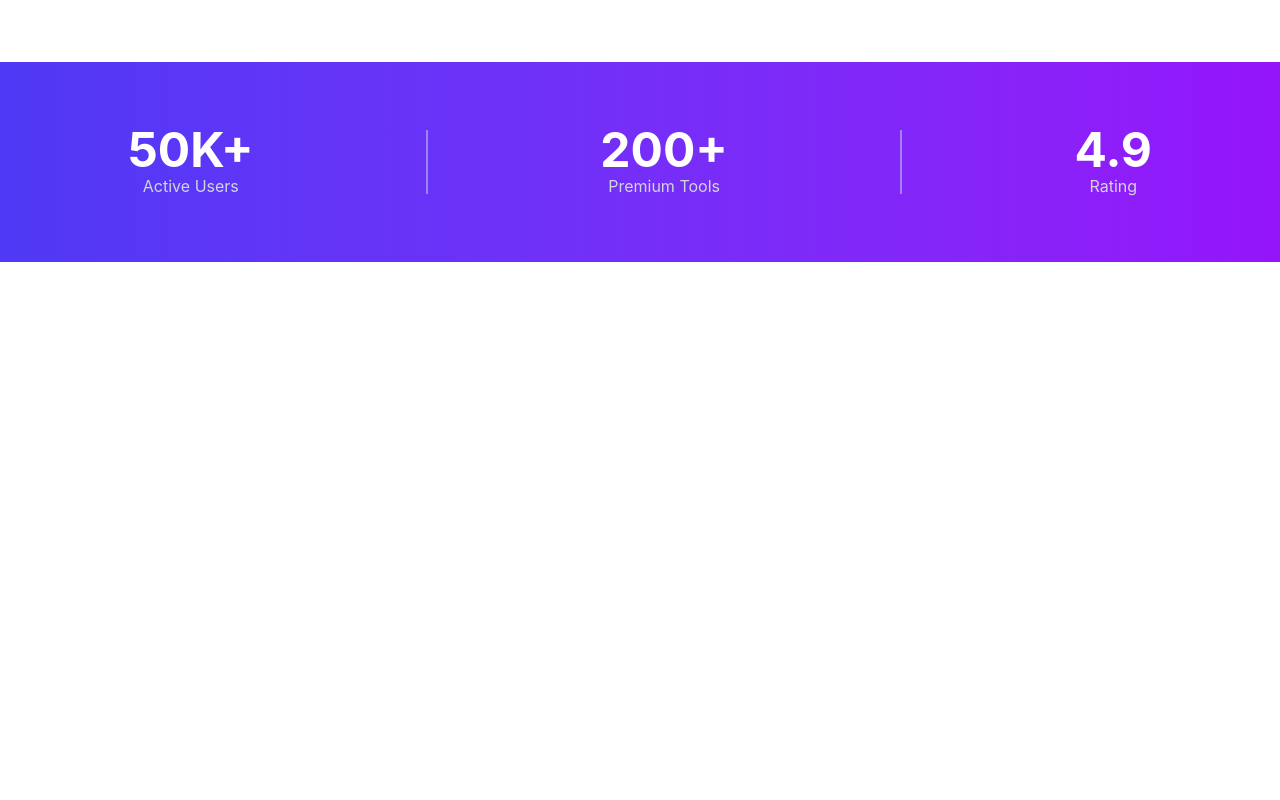
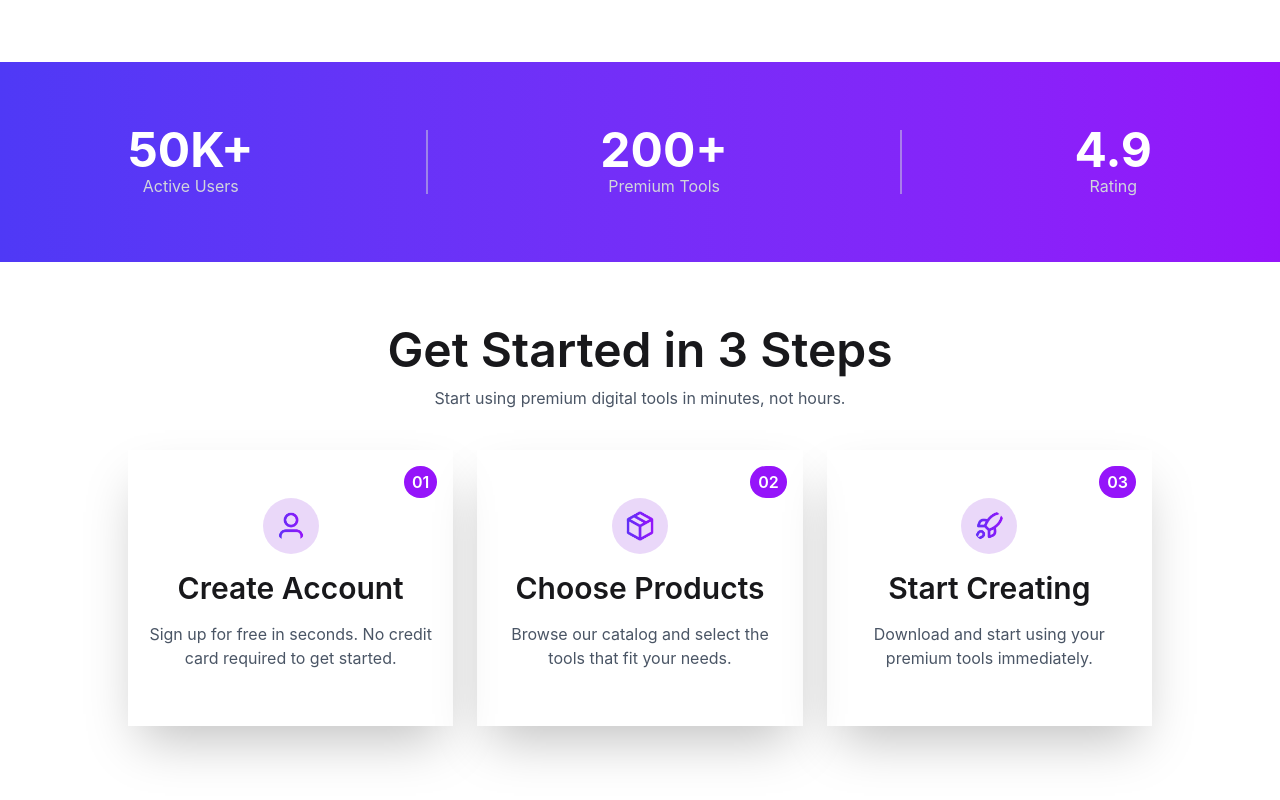
Before and after one commit to Nayem0087/assignment-06, a React (Vite) app: page / in a window 1280 px wide. Shown: the part 631-1431 px from the top of the page. Before the commit the page ends 957 px from the top, so only its background shows below. Built offline with nearby package versions, Linux system fonts and the light colour scheme.

Commit message:
added my get started card section

```diff
--- a/src/App.jsx
+++ b/src/App.jsx
@@ -2,6 +2,7 @@
 import './App.css'
 import ActiveUser from './assets/Component/ActiveUser'
 import Banner from './assets/Component/Banner'
+import GetStarted from './assets/Component/GetStarted'
 import Navbar from './assets/Component/Navbar'
 
 function App() {
@@ -12,6 +13,7 @@ function App() {
      <Navbar/>
      <Banner/>
      <ActiveUser/>
+     <GetStarted/>
     </>
   )
 }
--- /dev/null
+++ b/src/assets/Component/GetStarted.jsx
@@ -0,0 +1,49 @@
+import React from 'react';
+import userIcon from '../../../assets/banner/user.png'
+import packageIcon from '../../../assets/banner/package.png'
+import rocketIcon from '../../../assets/banner/rocket.png'
+
+const GetStarted = () => {
+    return (
+        <div>
+            <h2 className='font-semibold text-5xl text-center'>Get Started in 3 Steps</h2>
+            <p className='text-gray-600 text-center pt-3 pb-10'>Start using premium digital tools in minutes, not hours.</p>
+            <div className='max-w-[80%] mx-auto grid grid-cols-3 gap-6 mb-20'>
+                <div className='shadow-2xl flex flex-col text-center p-4'>
+                    <button className='flex justify-end'>
+                        <a className='bg-[#9514FA] rounded-full py-1 px-2 flex justify-center text-white font-semibold'>01</a>
+                    </button>
+                    <button className='flex items-center justify-center'>
+                        <img className='max-w-14 px-3 py-3 rounded-full bg-[#a85ee53e] ' src={userIcon} alt="" />
+                    </button>
+                    <h3 className='font-semibold text-3xl py-4'>Create Account</h3>
+                    <p className='text-gray-600 pb-10'>Sign up for free in seconds. No credit card required to get started.</p>
+                </div>
+
+                <div className='shadow-2xl flex flex-col text-center p-4'>
+                    <button className='flex justify-end'>
+                        <a className='bg-[#9514FA] rounded-full py-1 px-2 flex justify-center text-white font-semibold'>02</a>
+                    </button>
+                    <button className='flex items-center justify-center'>
+                        <img className='max-w-14 px-3 py-3 rounded-full bg-[#a85ee53e] ' src={packageIcon} alt="" />
+                    </button>
+                    <h3 className='font-semibold text-3xl py-4'>Choose Products</h3>
+                    <p className='text-gray-600 pb-10'>Browse our catalog and select the tools that fit your needs.</p>
+                </div>
+
+                <div className='shadow-2xl flex flex-col text-center p-4'>
+                    <button className='flex justify-end'>
+                        <a className='bg-[#9514FA] rounded-full py-1 px-2 flex justify-center text-white font-semibold'>03</a>
+                    </button>
+                    <button className='flex items-center justify-center'>
+                        <img className='max-w-14 px-3 py-3 rounded-full bg-[#a85ee53e] ' src={rocketIcon} alt="" />
+                    </button>
+                    <h3 className='font-semibold text-3xl py-4'>Start Creating</h3>
+                    <p className='text-gray-600 pb-10'>Download and start using your premium tools immediately.</p>
+                </div>
+            </div>
+        </div>
+    );
+};
+
+export default GetStarted;
```
